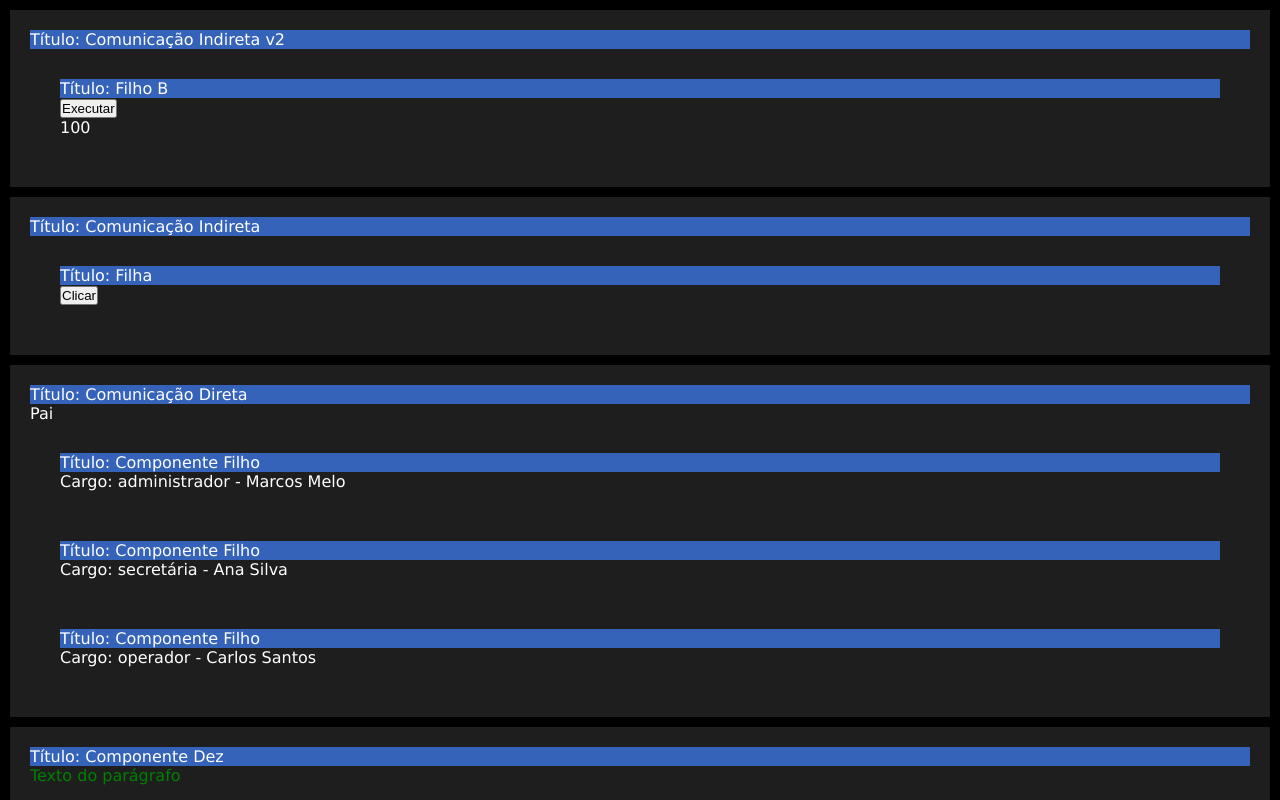
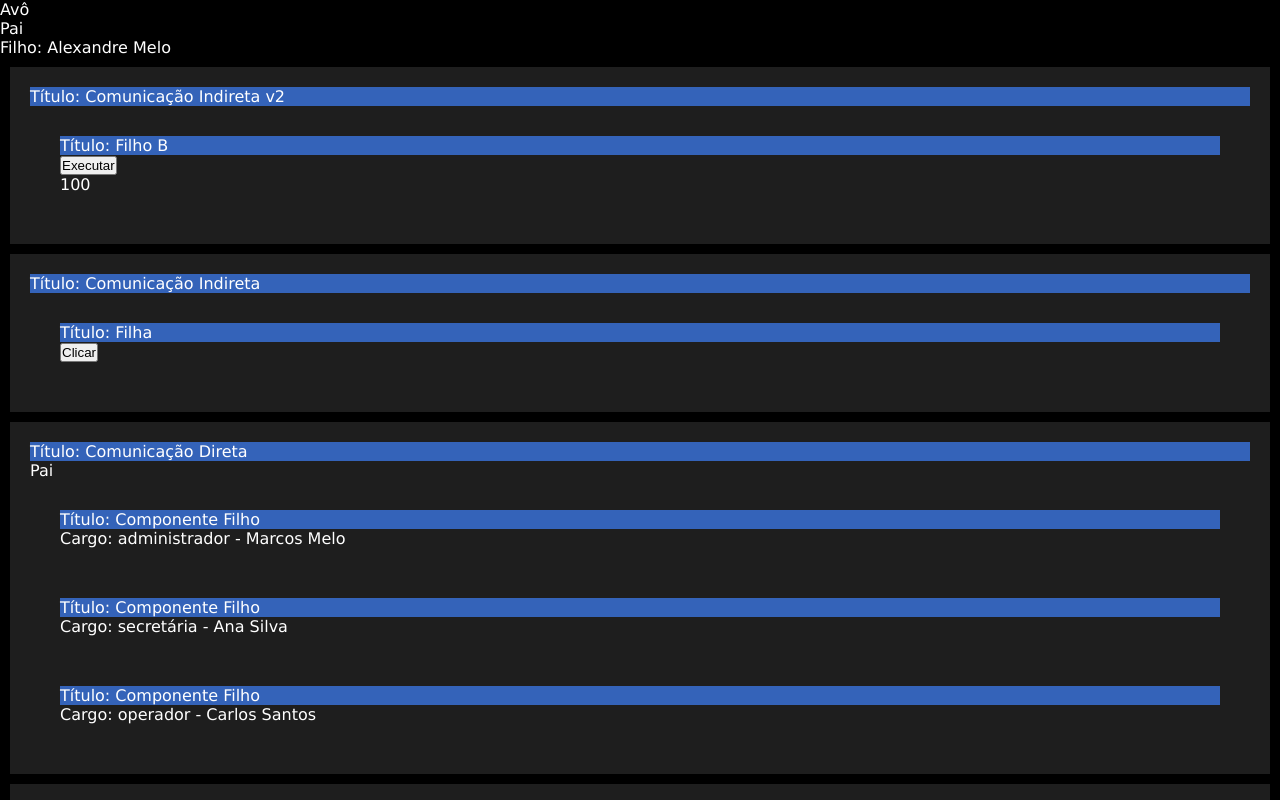
Before and after one commit to imarcaos/Curso-React01, a React (Create React App) app in the folder react-components/: page / in a window 1280 px wide. Shown: the top 800 px of the page. Built offline with nearby package versions, Linux system fonts and the light colour scheme.

Commit message:
Class 023 - Direct communication between components more details

```diff
--- a/react-components/src/App.js
+++ b/react-components/src/App.js
@@ -17,9 +17,13 @@ import ComponenteMae from "./components/comunicao_indireta/ComponenteMae"
 
 import ComponenteA from "./components/comunicacao_indireta_2/ComponenteA"
 
+import ComponenteAvoA from "./components/comunicacao_direta_2/ComponenteAvoA"
+
 function App() {
     return (
         <>
+            <ComponenteAvoA />
+
             <ComponenteA titulo="Comunicação Indireta v2" />
 
             <ComponenteMae titulo="Comunicação Indireta" />
--- /dev/null
+++ b/react-components/src/components/comunicacao_direta_2/ComponenteAvoA.jsx
@@ -0,0 +1,12 @@
+import React from "react"
+
+import ComponentePaiA from "./ComponentePaiA"
+
+export default (props) => {
+    return (
+        <div>
+            <p>Avô</p>
+            <ComponentePaiA nome="Alexandre" apelido="Melo" />
+        </div>
+    )
+}
--- /dev/null
+++ b/react-components/src/components/comunicacao_direta_2/ComponenteFilhoA.jsx
@@ -0,0 +1,9 @@
+import React from "react"
+
+export default (props) => {
+    return (
+        <div>
+            <p>Filho: {props.nome} {props.apelido} </p>
+        </div>
+    )
+}
--- /dev/null
+++ b/react-components/src/components/comunicacao_direta_2/ComponentePaiA.jsx
@@ -0,0 +1,12 @@
+import React from "react"
+
+import ComponenteFilhoA from "./ComponenteFilhoA"
+
+export default (props) => {
+    return (
+        <div>
+            <p>Pai</p>
+            <ComponenteFilhoA {...props} />
+        </div>
+    )
+}
```
Also changed, not shown: 1 other file (tests, documents, lock files or other folders).
